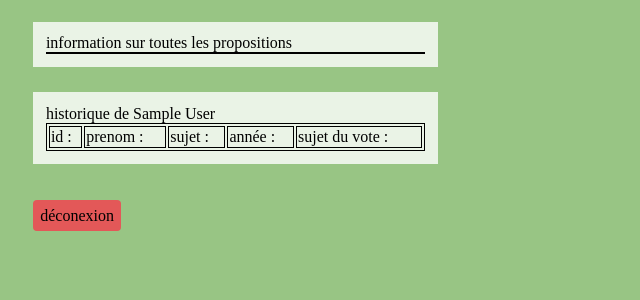
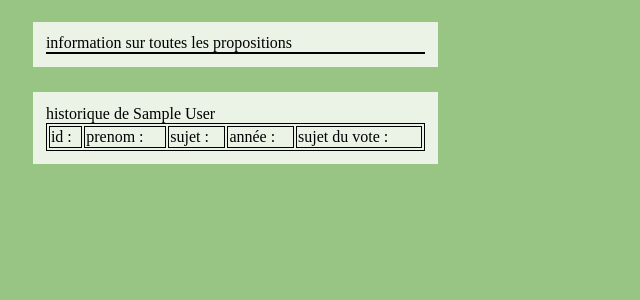
Before and after one commit to DonittoD/PROJET-COPRO, a PHP site: page /dashboard.php in a window 1280 px wide. Shown: the part 306-606 px from the top of the page, without its empty margins (0-640 px from the left). Run offline with PHP 8.4, Linux system fonts and the light colour scheme; the visitor is signed in with stand-in values (Sample User, id 1); data that the repository does not hold is empty.

Commit message:
protection des droit

```diff
--- a/dashboard.php
+++ b/dashboard.php
@@ -82,6 +82,5 @@ foreach( $db -> query('SELECT * FROM votes INNER JOIN propositions ON propositio
 echo'</table>';
 echo"</div><br>";
 
-// le hyperlien pour se deconnecter
-echo'<a class="deconnexion" href="disconect.php"> déconexion</a>';
+
 ?>
```
